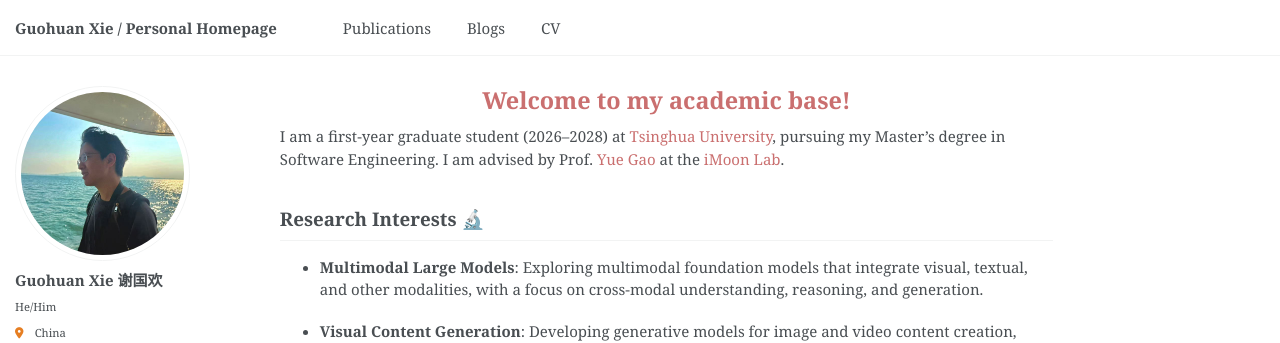
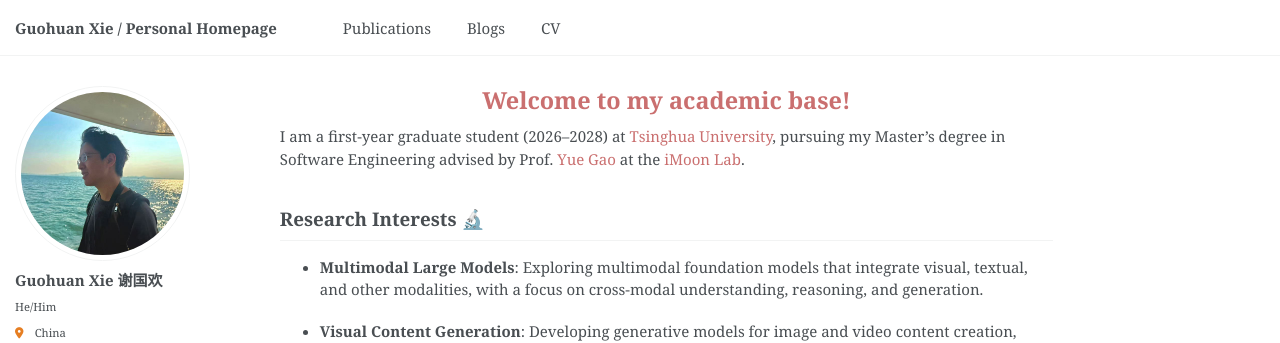
Before and after one commit to guohuan-xie/guohuan-xie.github.io, a Jekyll site: the page built from _pages/about.md, in a window 1280 px wide and 900 px high. Shown: the top 343 px of the window. Built offline with Jekyll 4.4.1, drawn with Linux system fonts in a browser that asks for light colours; some web fonts are replaced.

Commit message:
Fix wording in academic profile for clarity and flow

```diff
--- a/_pages/about.md
+++ b/_pages/about.md
@@ -72,7 +72,7 @@ redirect_from:
 <h1 class="main-heading">Welcome to my academic base!</h1>
 </body>
 </html>
-I am a first-year graduate student (2026–2028) at [Tsinghua University](https://www.tsinghua.edu.cn/), pursuing my Master's degree in Software Engineering. I am advised by Prof. [Yue Gao](https://www.thss.tsinghua.edu.cn/faculty/gaoyue.htm) at the [iMoon Lab](https://www.gaoyue.org/).
+I am a first-year graduate student (2026–2028) at [Tsinghua University](https://www.tsinghua.edu.cn/), pursuing my Master's degree in Software Engineering advised by Prof. [Yue Gao](https://www.thss.tsinghua.edu.cn/faculty/gaoyue.htm) at the [iMoon Lab](https://www.gaoyue.org/).
 
 
 Research Interests 🔬
```
Also changed, not shown: images/evalmem_framework.png, 2 other files.
